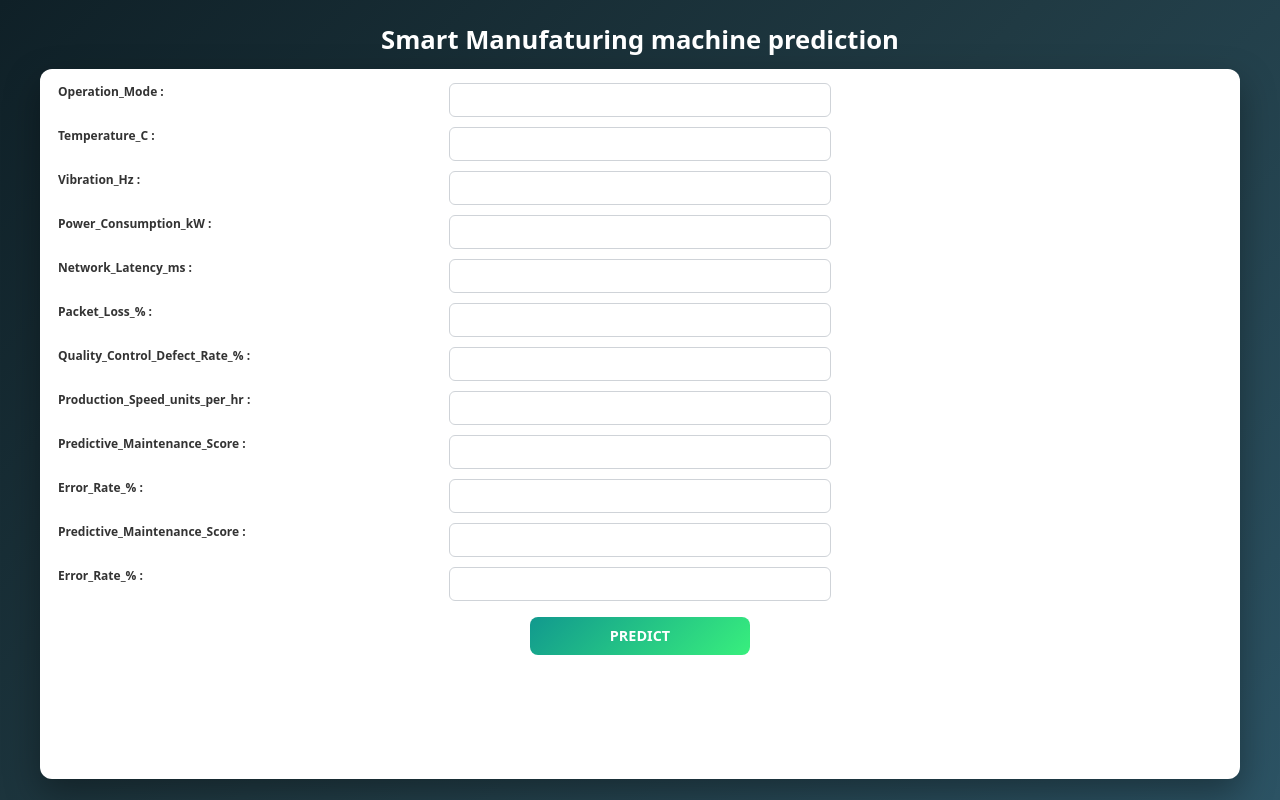
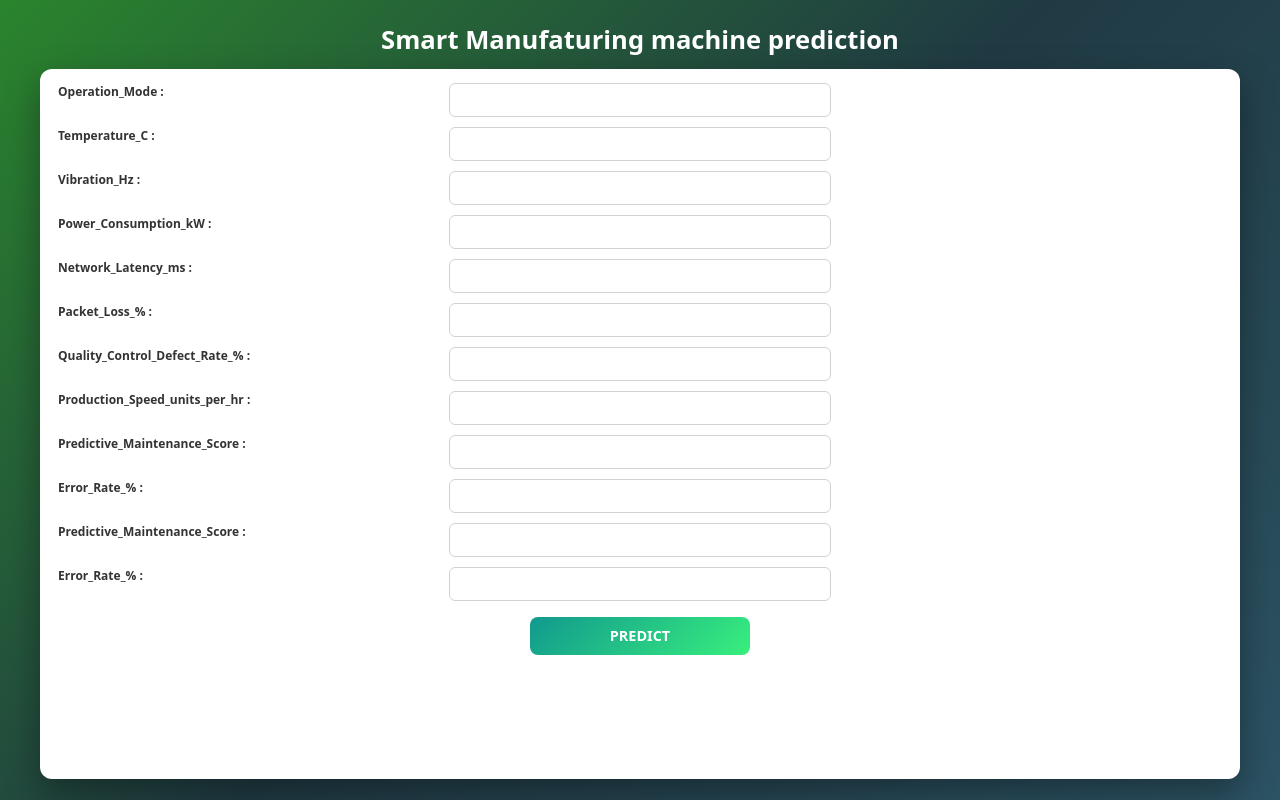
Before and after one commit to piyushaughad/MLOPS-Project-Code, a Flask app: page / in a window 1280 px wide. Run offline with Flask 3, Linux system fonts and the light colour scheme; parts of the project's set-up code (start-up, migrations or seed data) failed here and were passed over.

Commit message:
css updated color

```diff
--- a/static/style.css
+++ b/static/style.css
@@ -9,7 +9,7 @@
 /* ===== Page ===== */
 body {
     height: 100vh;
-    background: linear-gradient(135deg, #0f2027, #203a43, #2c5364);
+    background: linear-gradient(135deg, #2a842d, #203a43, #2c5364);
     display: flex;
     flex-direction: column;
     align-items: center;
```
